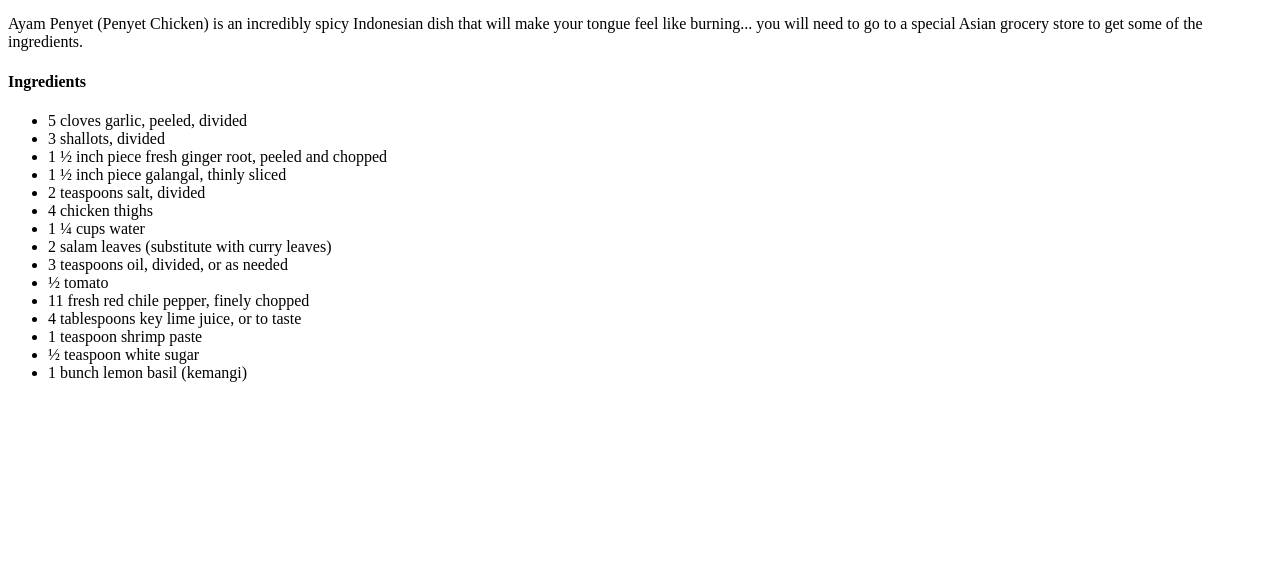
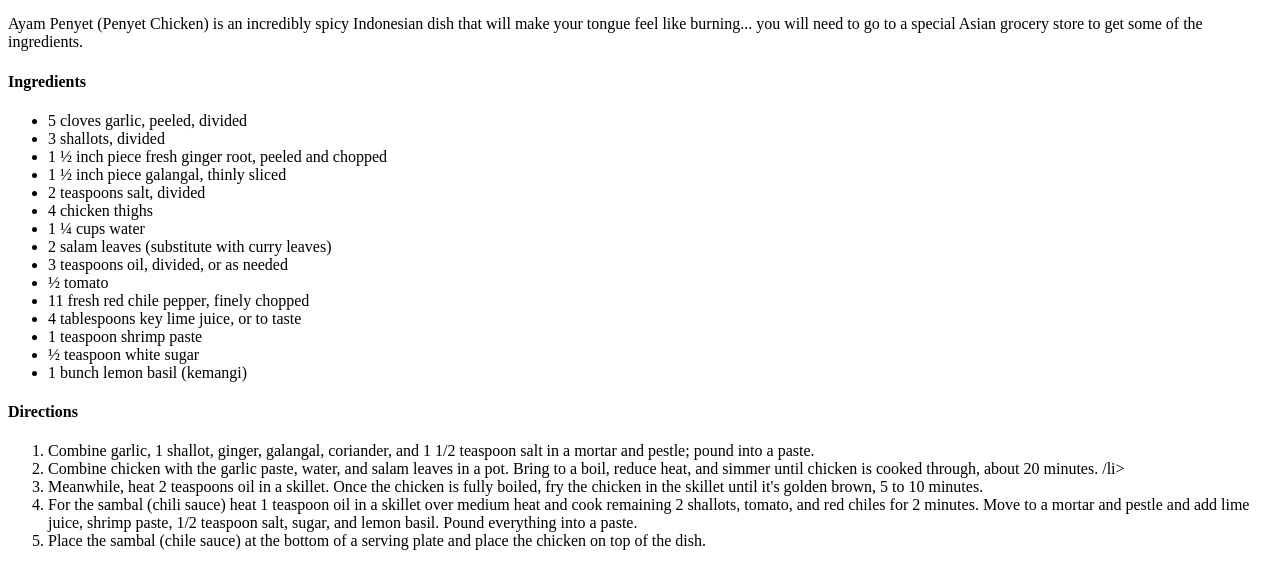
Before and after one commit to daffailhamramadan/odin-recipes, a plain HTML site: page recipes/ayampenyet.html in a window 1280 px wide. Shown: the part 353-919 px from the top of the page. Before the commit the page ends 800 px from the top, so only its background shows below. Drawn offline with Linux system fonts and the light colour scheme.

Commit message:
add ayampenyet steps

```diff
--- a/recipes/ayampenyet.html
+++ b/recipes/ayampenyet.html
@@ -39,5 +39,15 @@
         <li>1 bunch lemon basil (kemangi)</li>
       </ul>
     </div>
+    <div>
+        <h4>Directions</h4>
+        <ol>
+            <li>Combine garlic, 1 shallot, ginger, galangal, coriander, and 1 1/2 teaspoon salt in a mortar and pestle; pound into a paste. </li>
+            <li>Combine chicken with the garlic paste, water, and salam leaves in a pot. Bring to a boil, reduce heat, and simmer until chicken is cooked through, about 20 minutes. /li>
+            <li>Meanwhile, heat 2 teaspoons oil in a skillet. Once the chicken is fully boiled, fry the chicken in the skillet until it's golden brown, 5 to 10 minutes. </li>
+            <li>For the sambal (chili sauce) heat 1 teaspoon oil in a skillet over medium heat and cook remaining 2 shallots, tomato, and red chiles for 2 minutes. Move to a mortar and pestle and add lime juice, shrimp paste, 1/2 teaspoon salt, sugar, and lemon basil. Pound everything into a paste. </li>
+            <li>Place the sambal (chile sauce) at the bottom of a serving plate and place the chicken on top of the dish. </li>
+        </ol>
+    </div>
   </body>
 </html>
```
